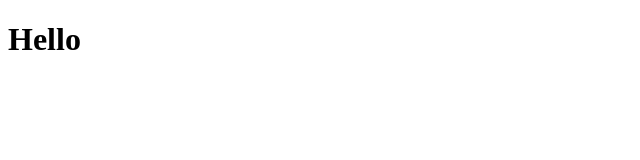
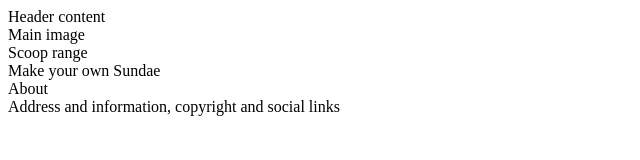
Before and after one commit to Dania2021/joe-jackson, a plain HTML site: page index.html in a window 1280 px wide. Shown: the whole page, without its empty margins (0-640 px from the left). Drawn offline with Linux system fonts and the light colour scheme.

Commit message:
Add core structure for Home page

```diff
--- a/index.html
+++ b/index.html
@@ -12,6 +12,13 @@
     <title>Joe Jackson's Ice Cream</title>
 </head>
 <body>
-    <h1>Hello</h1>
+    <header>Header content</header>
+    <section>Main image</Main></section>
+    <section>Scoop range</section>
+    <section>Make your own Sundae</section>
+    <section>About</section>
+    <footer>
+        Address and information, copyright and social links
+    </footer>
 </body>
 </html>
```
